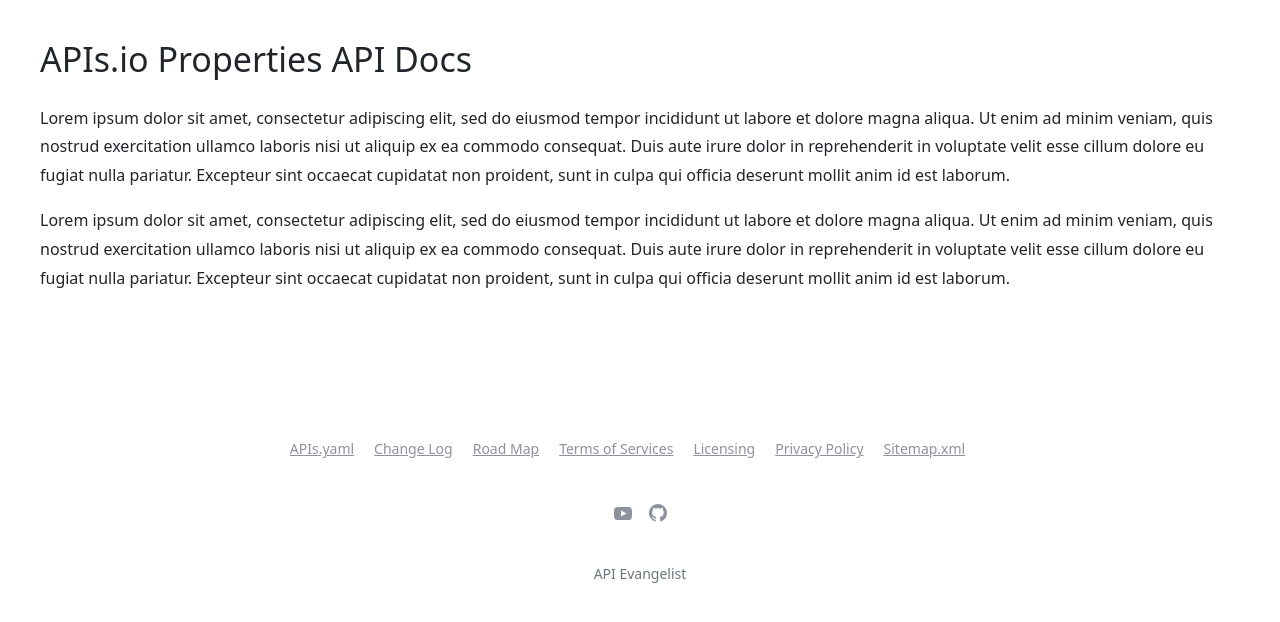
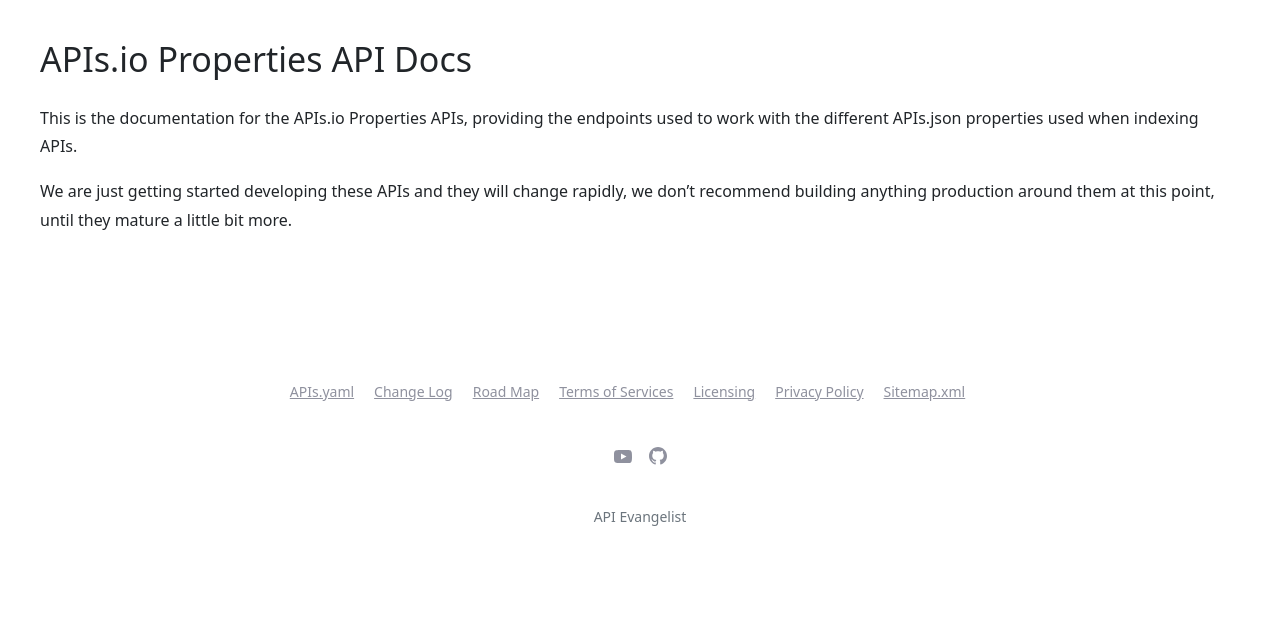
Before and after one commit to api-search/apis-io-properties, a Jekyll site: the page built from index.md, in a window 1280 px wide, cut to the strip 184-806 px from the top of the page. Built offline with Jekyll 4.4.1, drawn with Linux system fonts in a browser that asks for light colours; a script that is not in the unit is left out.

Commit message:
update nav and docs

```diff
--- a/_includes/navbar.html
+++ b/_includes/navbar.html
@@ -3,7 +3,7 @@
         <div class="uk-container">
             <div data-uk-navbar>
                 <div class="uk-navbar-left">
-                    <a class="uk-navbar-item uk-logo uk-visible@m" href="{{ "/" | relative_url }}">{% if site.logo %}<img src="{{ site.logo }}" alt="{{ site.title | escape }}" width="300">{% else %}{{ site.title | escape }}{% endif %}</a>
+                    <a class="uk-navbar-item uk-logo uk-visible@m" href="{{ "/" | relative_url }}">{% if site.logo %}<img src="{{ site.logo }}" alt="{{ site.title | escape }}" style="width: 175px;margin-right: 20px; margin-left: 150px;">{% else %}{{ site.title | escape }}{% endif %}</a>
                     {% if site.data.translation[site.lang].mobile_nav_docs %}
                         <a class="uk-navbar-toggle uk-hidden@m" href="#offcanvas-docs" data-uk-toggle><span data-uk-navbar-toggle-icon></span> <span class="uk-margin-small-left">{{ site.data.translation[site.lang].mobile_nav_docs }}</span></a>
                     {% else %}
--- a/_layouts/post.html
+++ b/_layouts/post.html
@@ -12,7 +12,7 @@ layout: default
                 {% include post-meta.html %}
             </div>
 
-            <div class="article-content link-primary">
+            <div class="article-content">
                 <center><img src="{{ page.image }}" width="90%" align="center" style="padding: 5px;"></center>
                 {{ content }}
                 {% if site.share.post %}
--- a/index.md
+++ b/index.md
@@ -2,7 +2,7 @@
 layout: page
 title: APIs.io Properties API Docs
 ---
-Lorem ipsum dolor sit amet, consectetur adipiscing elit, sed do eiusmod tempor incididunt ut labore et dolore magna aliqua. Ut enim ad minim veniam, quis nostrud exercitation ullamco laboris nisi ut aliquip ex ea commodo consequat. Duis aute irure dolor in reprehenderit in voluptate velit esse cillum dolore eu fugiat nulla pariatur. Excepteur sint occaecat cupidatat non proident, sunt in culpa qui officia deserunt mollit anim id est laborum.
+This is the documentation for the APIs.io Properties APIs, providing the endpoints used to work with the different APIs.json properties used when indexing APIs.
 
 <div id="swagger-ui"></div>
 <style>
@@ -14,4 +14,5 @@ Lorem ipsum dolor sit amet, consectetur adipiscing elit, sed do eiusmod tempor i
         margin: 0px;
     }
 </style>
-Lorem ipsum dolor sit amet, consectetur adipiscing elit, sed do eiusmod tempor incididunt ut labore et dolore magna aliqua. Ut enim ad minim veniam, quis nostrud exercitation ullamco laboris nisi ut aliquip ex ea commodo consequat. Duis aute irure dolor in reprehenderit in voluptate velit esse cillum dolore eu fugiat nulla pariatur. Excepteur sint occaecat cupidatat non proident, sunt in culpa qui officia deserunt mollit anim id est laborum.
+
+We are just getting started developing these APIs and they will change rapidly, we don't recommend building anything production around them at this point, until they mature a little bit more.
```
Also changed, not shown: _includes/authentication.html (added, +72 -0 lines), images/apis-io.jpg (added), images/diagram-1.jpg (added), images/diagram-2.jpg (added), 2 other files.
